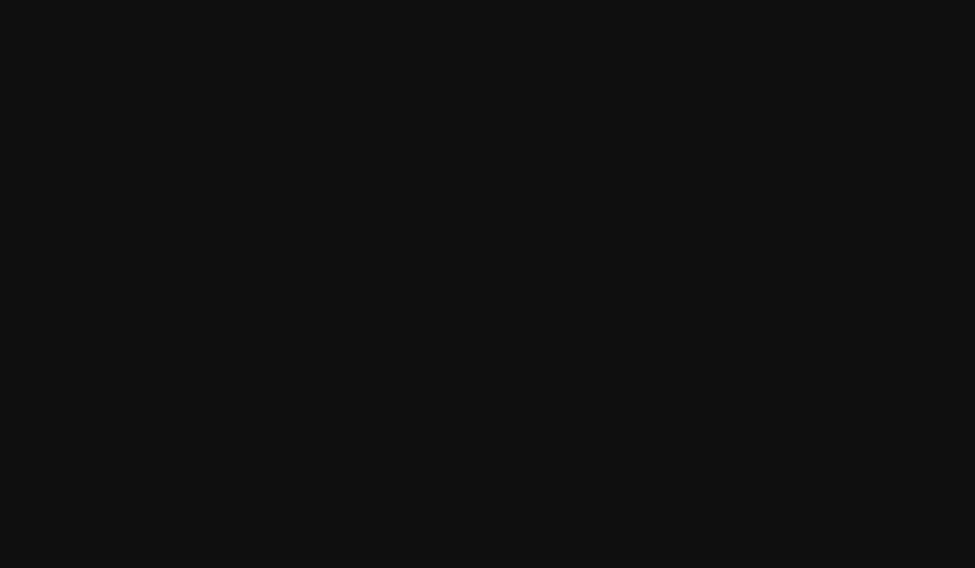
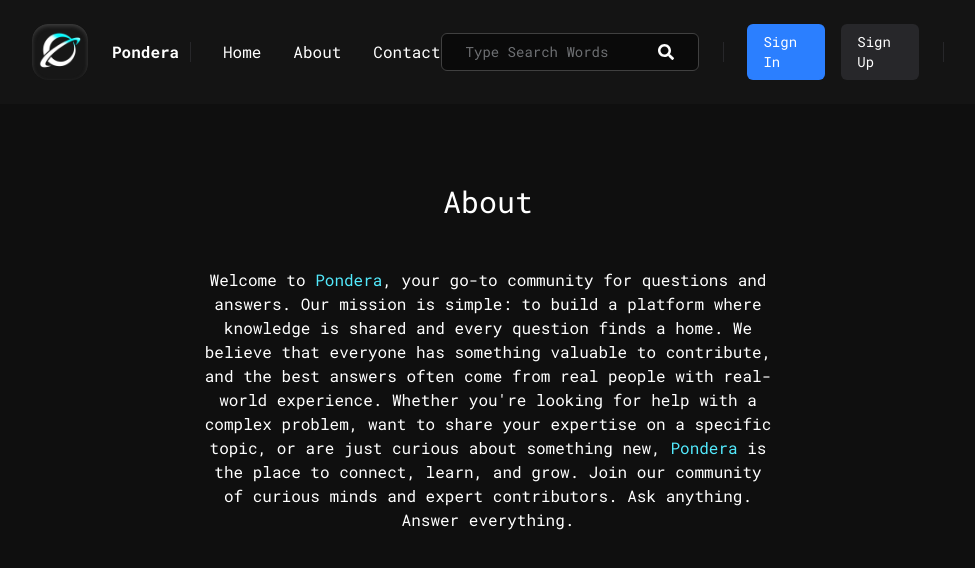
Before and after one commit to luiz-matoso/pondera, a React (Vite) app in the folder frontend/: page /about in a window 1280 px wide. Before the commit this address had no page. Shown: the top 568 px of the page, without its empty margins (152-1127 px from the left). Built offline with nearby package versions, Linux system fonts and the light colour scheme.

Commit message:
feat: adiciona a pagina Sobre e adiciona a sua rota

```diff
--- a/frontend/src/App.jsx
+++ b/frontend/src/App.jsx
@@ -7,6 +7,7 @@ import Layout from "./components/Layout/Layout";
 import HomeQuestions from "./components/HomeQuestions/HomeQuestions";
 import QuestionDetail from "./components/QuestionDetail/QuestionDetail";
 import Profile from "./components/Profile/Profile";
+import About from "./pages/About/About";
 
 function App() {
   return (
@@ -18,6 +19,8 @@ function App() {
             <Route path="question/:id" element={<QuestionDetail />} />
             <Route path="profile" element={<Profile />} />
           </Route>
+
+          <Route path="/about" element={<About />} />
 
           <Route path="/login" element={<Login />} />
           <Route path="/register" element={<Register />} />
--- /dev/null
+++ b/frontend/src/pages/About/About.jsx
@@ -0,0 +1,29 @@
+import React from "react";
+import Header from "../../components/Header/Header";
+
+const About = () => {
+  return (
+    <div>
+      <Header />
+      <div className="flex justify-center items-center">
+        <h1 className="mt-20 text-white text-3xl">About</h1>
+      </div>
+      <div className="flex justify-center items-center text-center">
+        <p className="items-center mt-12 text-white max-w-xl">
+          Welcome to <span className="text-cyan-300">Pondera</span>, your go-to
+          community for questions and answers. Our mission is simple: to build a
+          platform where knowledge is shared and every question finds a home. We
+          believe that everyone has something valuable to contribute, and the
+          best answers often come from real people with real-world experience.
+          Whether you're looking for help with a complex problem, want to share
+          your expertise on a specific topic, or are just curious about
+          something new, <span className="text-cyan-300">Pondera</span> is the
+          place to connect, learn, and grow. Join our community of curious minds
+          and expert contributors. Ask anything. Answer everything.
+        </p>
+      </div>
+    </div>
+  );
+};
+
+export default About;
```
